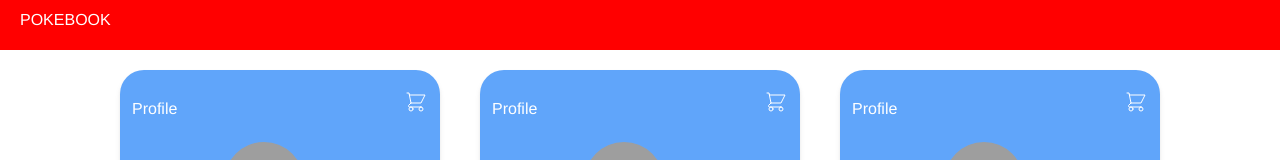
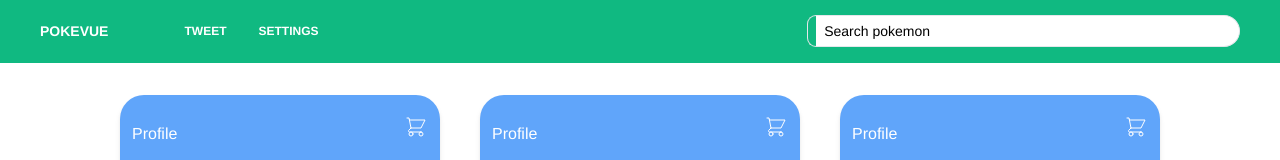
Before and after one commit to Braggiouy/Pokemon-Vue, a Vue app: page / in a window 1280 px wide. Shown: the top 160 px of the page. Built offline with nearby package versions, Linux system fonts and the light colour scheme; no server answers; grey boxes are pictures that could not be loaded.

Commit message:
navbar Styled

```diff
--- a/package.json
+++ b/package.json
@@ -8,6 +8,9 @@
     "lint": "vue-cli-service lint"
   },
   "dependencies": {
+    "@fortawesome/fontawesome-svg-core": "^1.2.36",
+    "@fortawesome/free-solid-svg-icons": "^5.15.4",
+    "@fortawesome/vue-fontawesome": "^2.0.2",
     "autoprefixer": "^9.8.6",
     "axios": "^0.21.3",
     "core-js": "^3.6.5",
--- a/src/components/NavBar.vue
+++ b/src/components/NavBar.vue
@@ -1,25 +1,209 @@
 <template>
-  <div id="nav-bar">
-    <h1>POKEBOOK</h1>
-  </div>
+  <nav
+    class="
+      relative
+      flex flex-wrap
+      items-center
+      justify-between
+      px-2
+      py-3
+      bg-green-500
+      mb-3
+    "
+  >
+    <div
+      class="container px-4 mx-auto flex flex-wrap items-center justify-between"
+    >
+      <div
+        class="
+          w-full
+          relative
+          flex
+          justify-between
+          lg:w-auto
+          px-4
+          lg:static lg:block lg:justify-start
+        "
+      >
+        <a
+          class="
+            text-sm
+            font-bold
+            leading-relaxed
+            inline-block
+            mr-4
+            py-2
+            whitespace-nowrap
+            uppercase
+            text-white
+          "
+          href="#pablo"
+        >
+          PokeVue
+        </a>
+        <button
+          class="
+            cursor-pointer
+            text-xl
+            leading-none
+            px-3
+            py-1
+            border border-solid border-transparent
+            rounded
+            bg-transparent
+            block
+            lg:hidden
+            outline-none
+            focus:outline-none
+          "
+          type="button"
+        >
+          <span class="block relative w-6 h-px rounded-sm bg-white"></span>
+          <span class="block relative w-6 h-px rounded-sm bg-white mt-1"></span>
+          <span class="block relative w-6 h-px rounded-sm bg-white mt-1"></span>
+        </button>
+      </div>
+      <div class="lg:flex flex-grow items-center" id="example-navbar-warning">
+        <ul class="flex flex-col lg:flex-row list-none mr-auto">
+          <li class="nav-item">
+            <a
+              class="
+                px-3
+                py-2
+                flex
+                items-center
+                text-xs
+                uppercase
+                font-bold
+                leading-snug
+                text-white
+                hover:opacity-75
+              "
+              href="#pablo"
+            >
+              <i
+                class="
+                  fab
+                  fa-facebook-square
+                  text-lg
+                  leading-lg
+                  text-white
+                  opacity-75
+                "
+              />
+            </a>
+          </li>
+          <li class="nav-item">
+            <a
+              class="
+                px-3
+                py-2
+                flex
+                items-center
+                text-xs
+                uppercase
+                font-bold
+                leading-snug
+                text-white
+                hover:opacity-75
+              "
+              href="#pablo"
+            >
+              <i
+                class="fab fa-twitter text-lg leading-lg text-white opacity-75"
+              />
+              <span class="ml-2">Tweet</span>
+            </a>
+          </li>
+          <li class="nav-item">
+            <a
+              class="
+                px-3
+                py-2
+                flex
+                items-center
+                text-xs
+                uppercase
+                font-bold
+                leading-snug
+                text-white
+                hover:opacity-75
+              "
+              href="#pablo"
+            >
+              <span class="ml-2">Settings</span>
+            </a>
+          </li>
+        </ul>
+        <div
+          class="
+            relative
+            flex
+            w-full
+            sm:w-7/12
+            md:w-5/12
+            px-4
+            flex-wrap
+            items-stretch
+            lg:ml-auto
+          "
+        >
+          <div class="flex">
+            <span
+              class="
+                font-normal
+                leading-snug
+                flex
+                text-center
+                white-space-no-wrap
+                border border-solid border-emerald-600
+                rounded-full
+                text-sm
+                bg-emerald-100
+                items-center
+                rounded-r-none
+                pl-2
+                py-1
+                text-emerald-800
+                border-r-0
+                placeholder-emerald-300
+              "
+            >
+              <i class="fas fa-search"></i>
+            </span>
+          </div>
+          <input
+            type="text"
+            class="
+              px-2
+              py-1
+              h-8
+              border border-solid border-emerald-600
+              rounded-full
+              text-sm
+              leading-snug
+              text-emerald-700
+              bg-emerald-100
+              shadow-none
+              outline-none
+              focus:outline-none
+              w-full
+              font-normal
+              rounded-l-none
+              flex-1
+              border-l-0
+              placeholder-black
+            "
+            placeholder="Search pokemon"
+          />
+        </div>
+      </div>
+    </div>
+  </nav>
 </template>
 
 <script>
 export default {};
 </script>
 
-<style scoped>
-h1 {
-  margin: 0;
-  padding-top: 8px;
-  margin-left: 20px;
-}
-#nav-bar {
-  margin: 0px;
-  width: 100vw;
-  height: 50px;
-  background-color: red;
-  color: white;
-  text-align: left;
-}
-</style>
+<style scoped></style>
```
Also changed, not shown: 1 other file (tests, documents, lock files or other folders).
